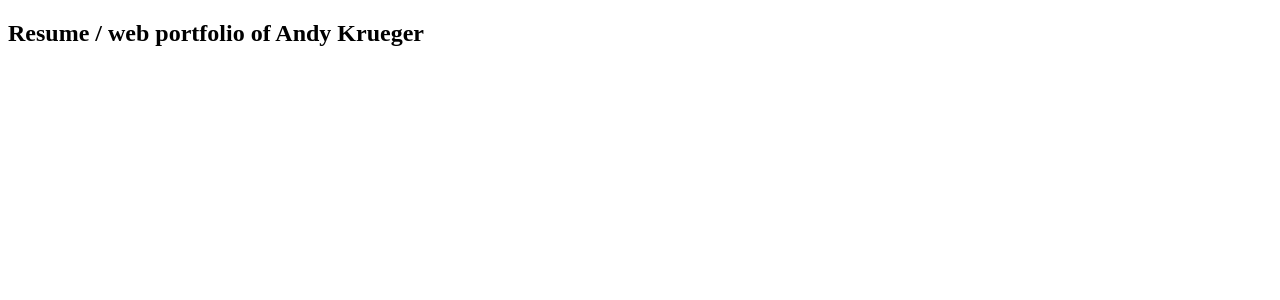
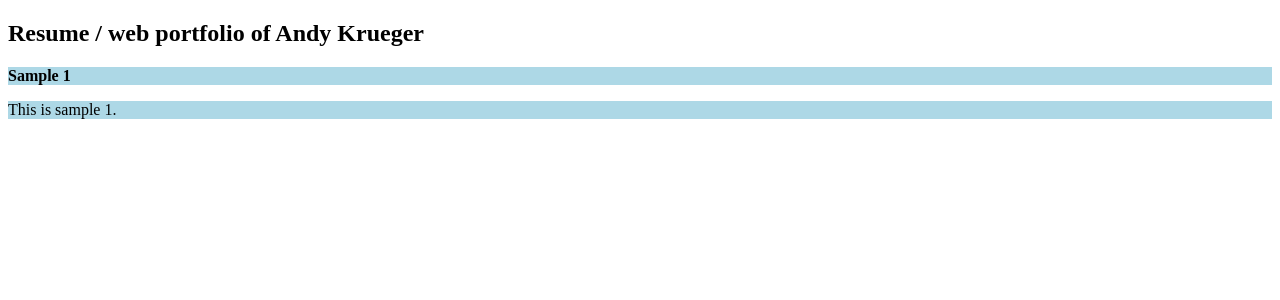
Before and after one commit to akrueg/portfolio, a Jekyll site: the page built from index.md, in a window 1280 px wide. Shown: the top 300 px of the page. Built offline with Jekyll 4.4.1, drawn with Linux system fonts in a browser that asks for light colours.

Commit message:
Update index.md

```diff
--- a/index.md
+++ b/index.md
@@ -4,3 +4,7 @@ title: Web portfolio of Andy Krueger
 ---
 
 ## Resume / web portfolio of Andy Krueger
+
+**Sample 1**
+
+This is sample 1.
```
